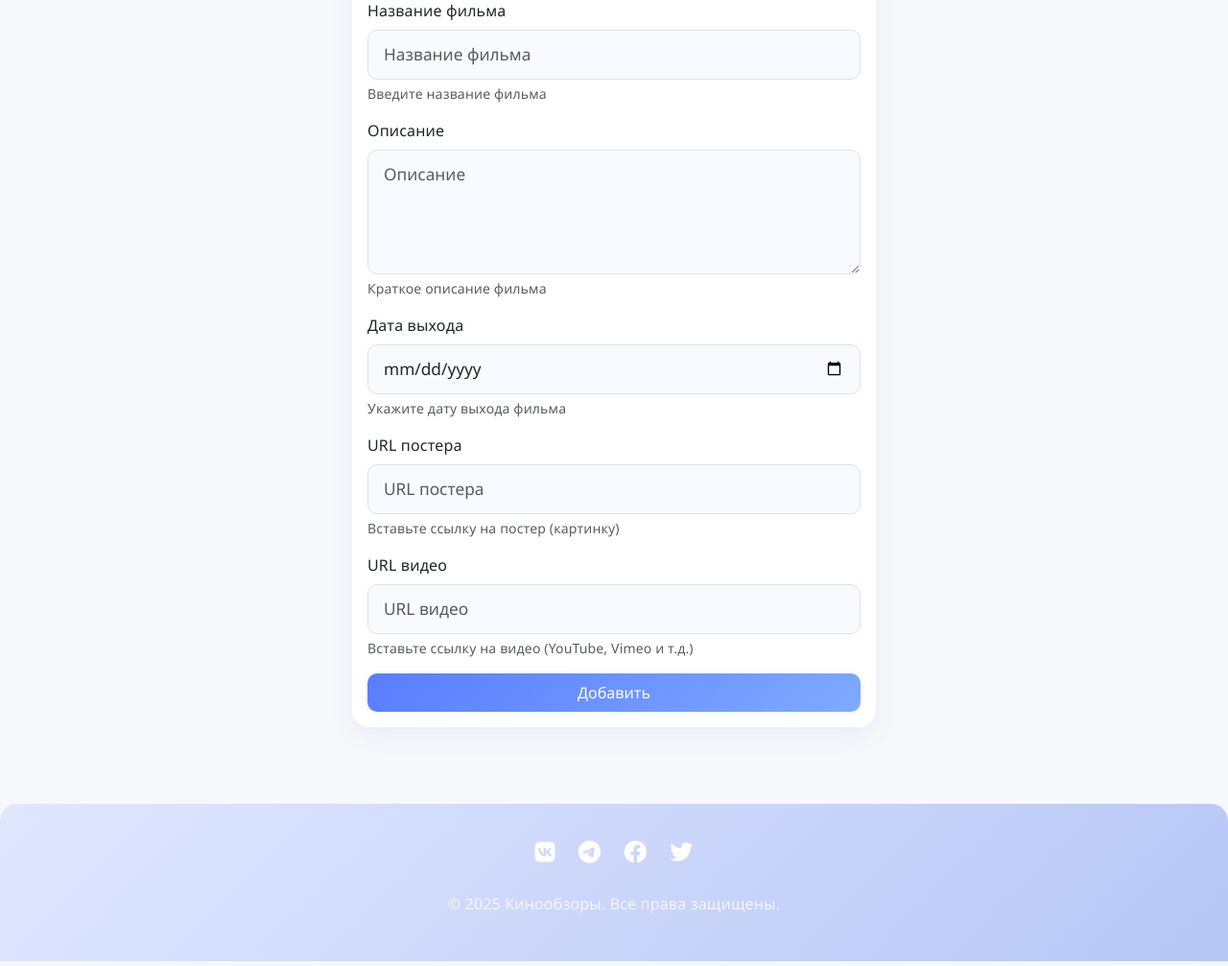
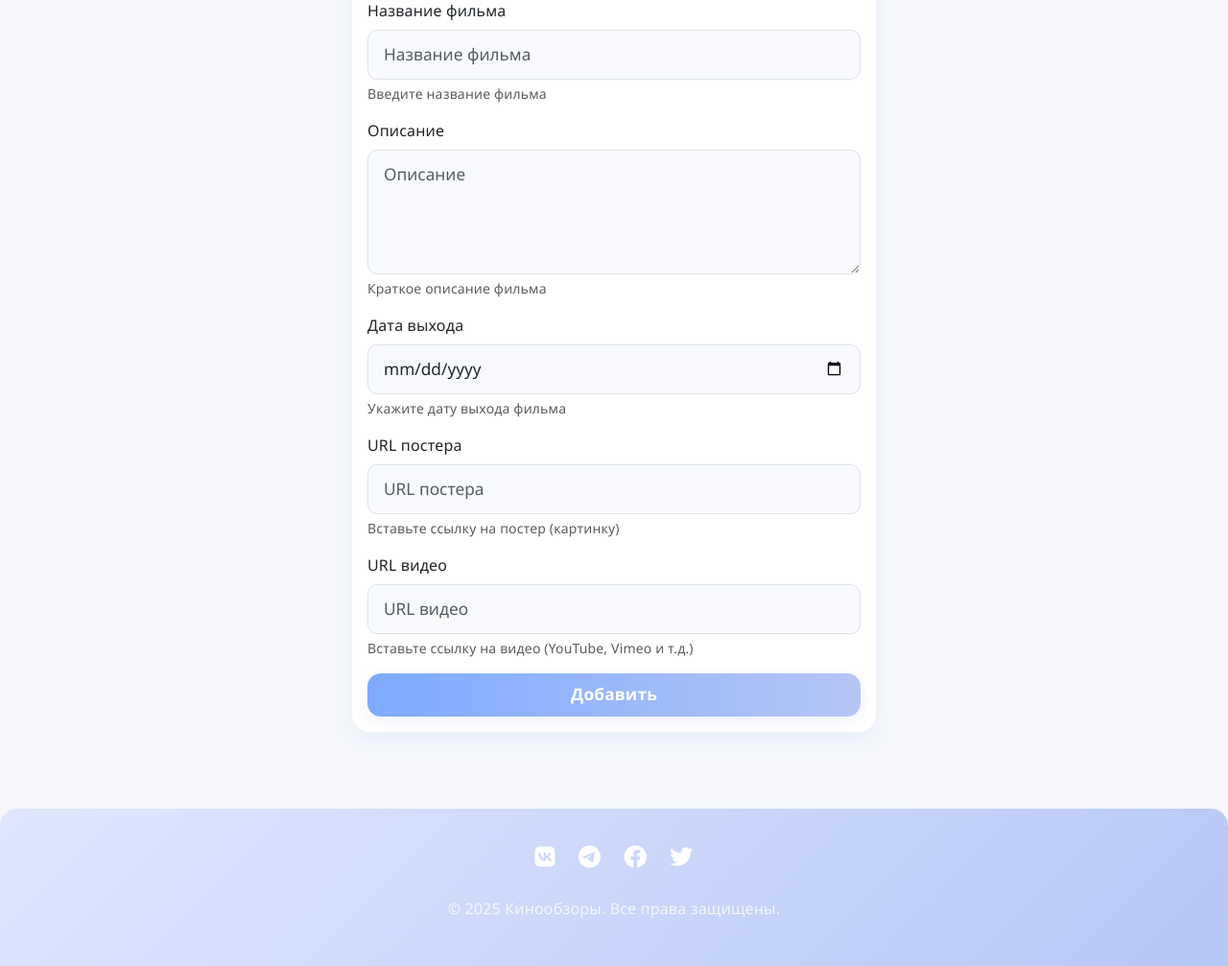
Before and after one commit to YauheniRusinchuk/djangomysql, a Django app: page /add_movie/ in a window 1280 px wide. Shown: the part 472-1479 px from the top of the page at 96% size. Run offline with Django 5.2, Linux system fonts and the light colour scheme; the visitor is signed in with stand-in values (Sample User, id 1).

Commit message:
add btn design

```diff
--- a/main/templates/main/base.html
+++ b/main/templates/main/base.html
@@ -88,32 +88,52 @@
       }
 
       .btn {
-        border-radius: 10px;
-        padding: 0.5rem 1.5rem;
-        font-weight: 500;
-        transition: all 0.2s cubic-bezier(.4,2,.3,1);
-        box-shadow: 0 2px 8px rgba(80,120,200,0.06);
+        border-radius: 14px;
+        padding: 0.6rem 1.7rem;
+        font-weight: 600;
+        font-size: 1.08rem;
+        letter-spacing: 0.01em;
+        transition: all 0.18s cubic-bezier(.4,2,.3,1);
+        box-shadow: 0 2px 8px rgba(90,124,255,0.07);
+        border: none;
+        outline: none;
       }
       .btn-primary {
-        background: var(--accent-gradient-btn);
+        background: linear-gradient(90deg, #7eaaff 0%, #b6c6f5 100%);
+        color: #fff;
         border: none;
-        color: #fff;
+        box-shadow: 0 4px 16px rgba(90,124,255,0.10);
       }
       .btn-primary:hover, .btn-primary:focus {
-        background: #5a7cff;
+        background: linear-gradient(90deg, #5a7cff 0%, #7eaaff 100%);
         color: #fff;
         transform: translateY(-2px) scale(1.04);
-        box-shadow: 0 4px 16px rgba(80,120,200,0.13);
+        box-shadow: 0 8px 24px rgba(90,124,255,0.13);
+      }
+      .btn-primary:active {
+        background: linear-gradient(90deg, #5a7cff 0%, #b6c6f5 100%);
+        color: #fff;
+        box-shadow: 0 2px 8px rgba(90,124,255,0.10);
+        transform: scale(0.98);
       }
       .btn-outline-primary {
-        border: 2px solid var(--accent-color);
-        color: var(--accent-color);
-        background: #fff;
+        border: 2px solid #b6c6f5;
+        color: #5a7cff;
+        background: #f8faff;
+        box-shadow: 0 2px 8px rgba(90,124,255,0.04);
       }
-      .btn-outline-primary:hover {
-        background: var(--accent-gradient-btn);
-        color: #fff;
-        border: none;
+      .btn-outline-primary:hover, .btn-outline-primary:focus {
+        background: linear-gradient(90deg, #e0e7ff 0%, #b6c6f5 100%);
+        color: #2c3e50;
+        border-color: #7eaaff;
+        box-shadow: 0 4px 16px rgba(90,124,255,0.10);
+      }
+      .btn-outline-primary:active {
+        background: #e0e7ff;
+        color: #2c3e50;
+        border-color: #b6c6f5;
+        box-shadow: 0 2px 8px rgba(90,124,255,0.07);
+        transform: scale(0.98);
       }
 
       .footer {
```
